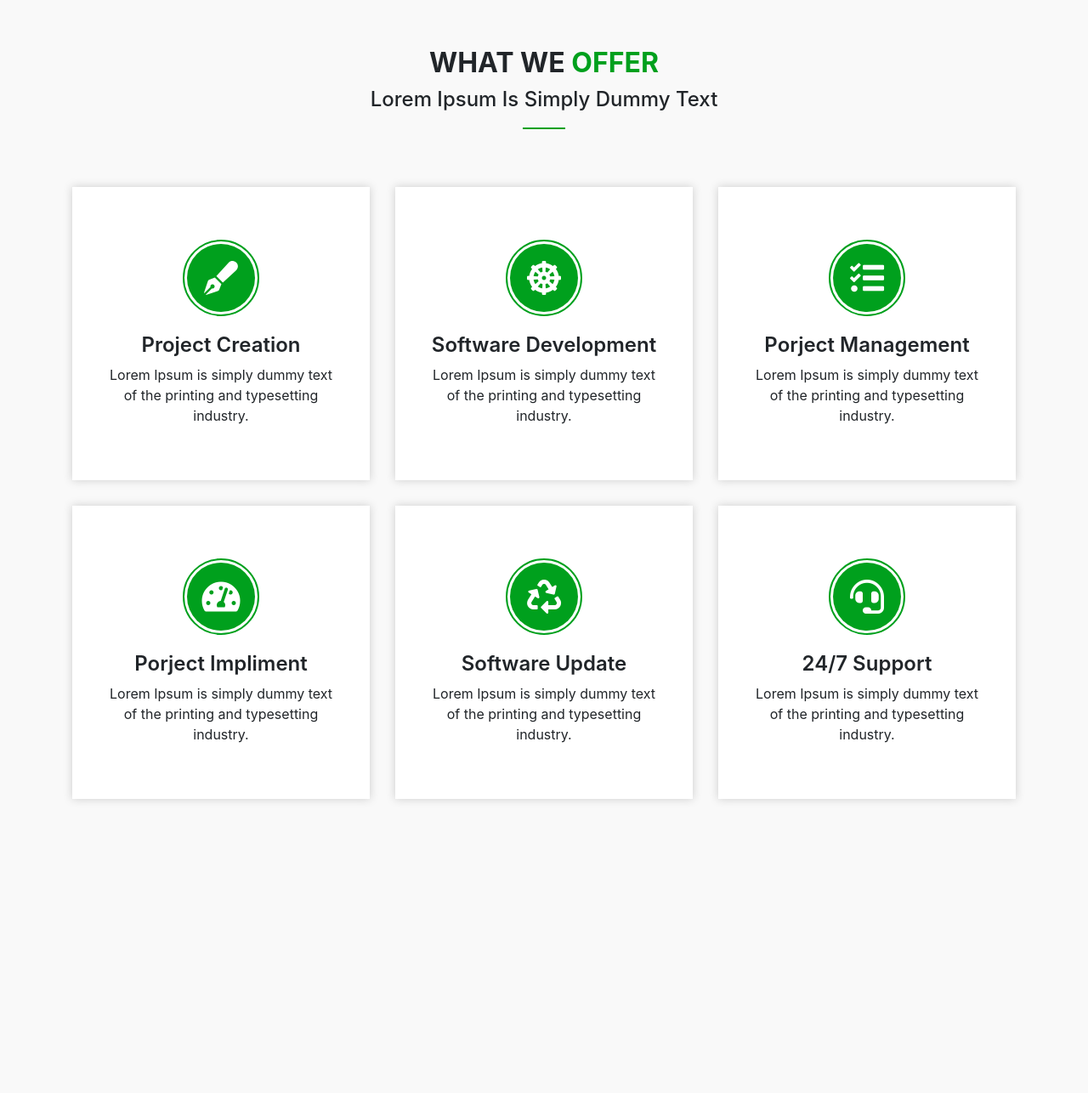
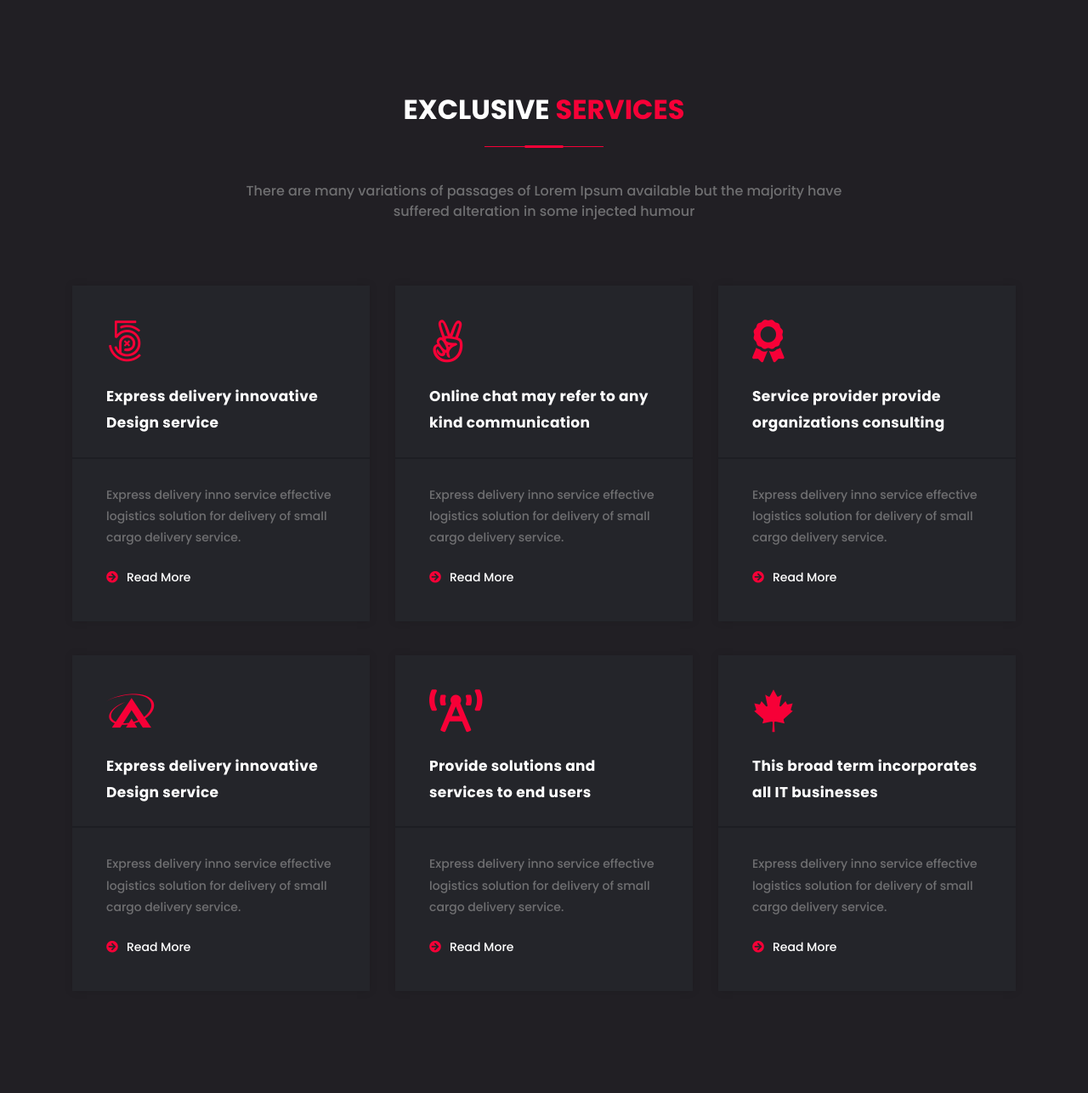
Before and after one commit to Arpit1546/ip_project, a PHP site: page /services.html in a window 1280 px wide. Shown: the whole page at 85% size. Before the commit the page ends 943 px from the top, so only its background shows below. Run offline with PHP 8.4, Linux system fonts and the light colour scheme; some libraries are stand-ins or nearby versions.

Commit message:
First commit

```diff
--- a/postcss.config.js
+++ /dev/null
@@ -1,6 +0,0 @@
-module.exports = {
-  plugins: {
-    tailwindcss: {},
-    autoprefixer: {},
-  },
-}
--- a/ser-style.css
+++ b/ser-style.css
@@ -1,251 +1,100 @@
-section {
-    padding: 60px 0;
-    min-height: 100vh;
-}
-a, a:hover, a:focus, a:active {
-    text-decoration: none;
-    outline: none;
-}
-ul {
-    margin: 0;
-    padding: 0;
-    list-style: none;
-}.bg-gray {
-    background-color: #f9f9f9;
+a,p,h1,h2,h3,h4,ul {
+	margin: 0;
+	padding: 0;
 }
 
-.site-heading h2 {
-  display: block;
-  font-weight: 700;
-  margin-bottom: 10px;
-  text-transform: uppercase;
+.section-services {
+	padding-top: 110px;
+	padding-bottom: 120px;
+	font-family: "Poppins", sans-serif;
+	background-color: #211f24;
+	color: #fff;
 }
 
-.site-heading h2 span {
-  color: #00a01d;
+.section-services .header-section {
+	margin-bottom: 35px;
 }
 
-.site-heading h4 {
-  display: inline-block;
-  padding-bottom: 20px;
-  position: relative;
-  text-transform: capitalize;
-  z-index: 1;
+.section-services .header-section .title {
+	position: relative;
+	margin-bottom: 40px;
+	padding-bottom: 25px;
+	text-transform: uppercase;
+	font-weight: 700;
 }
 
-.site-heading h4::before {
-  background: #00a01d none repeat scroll 0 0;
-  bottom: 0;
-  content: "";
-  height: 2px;
-  left: 50%;
-  margin-left: -25px;
-  position: absolute;
-  width: 50px;
+.section-services .header-section .title:before {
+	content: "";
+	position: absolute;
+	bottom: 0;
+	left: 50%;
+	transform: translateX(-50%);
+	width: 140px;
+	height: 1px;
+	background-color: #f70037;
 }
 
-.site-heading {
-  margin-bottom: 60px;
-  overflow: hidden;
-  margin-top: -5px;
+.section-services .header-section .title:after {
+	content: "";
+	position: absolute;
+	bottom: -1px;
+	left: 50%;
+	transform: translateX(-50%);
+	width: 45px;
+	height: 3px;
+	background-color: #f70037;
 }
 
-.carousel-shadow .owl-stage-outer {
-  margin: -15px -15px 0;
-  padding: 15px;
+.section-services .header-section .title span {
+	color: #f70037;
 }
 
-.we-offer-area .our-offer-carousel .owl-dots .owl-dot span {
-  background: #ffffff none repeat scroll 0 0;
-  border: 2px solid;
-  height: 15px;
-  margin: 0 5px;
-  width: 15px;
+.section-services .header-section .description {
+	color: #6f6f71;
 }
 
-.we-offer-area .our-offer-carousel .owl-dots .owl-dot.active span {
-  background: #00a01d none repeat scroll 0 0;
-  border-color: #00a01d;
+.section-services .single-service {
+	margin-top: 40px;
+	background-color: #24252a;
+	box-shadow: 0 0 10px 0 rgba(0,0,0,.1);
 }
 
-.we-offer-area .item {
-  background: #ffffff none repeat scroll 0 0;
-  border-left: 2px solid #00a01d;
-  -moz-box-shadow: 0 0 10px #cccccc;
-  -webkit-box-shadow: 0 0 10px #cccccc;
-  -o-box-shadow: 0 0 10px #cccccc;
-  box-shadow: 0 0 10px #cccccc;
-  overflow: hidden;
-  padding: 30px;
-  position: relative;
-  z-index: 1;
+.section-services .single-service .part-1 {
+	padding: 40px 40px 25px;
+	border-bottom: 2px solid #1d1e23;
 }
 
-.we-offer-area.text-center .item {
-  background: #ffffff none repeat scroll 0 0;
-  border: medium none;
-  padding: 67px 40px 64px;
+.section-services .single-service .part-1 i {
+	margin-bottom: 25px;
+	font-size: 50px;
+	color: #f70037;
 }
 
-.we-offer-area.text-center .item i {
-  background: #00a01d none repeat scroll 0 0;
-  -webkit-border-radius: 50%;
-  -moz-border-radius: 50%;
-  border-radius: 50%;
-  color: #ffffff;
-  font-size: 40px;
-  height: 80px;
-  line-height: 80px;
-  position: relative;
-  text-align: center;
-  width: 80px;
-  z-index: 1;
-  transition: all 0.35s ease-in-out;
-  -webkit-transition: all 0.35s ease-in-out;
-  -moz-transition: all 0.35s ease-in-out;
-  -ms-transition: all 0.35s ease-in-out;
-  -o-transition: all 0.35s ease-in-out;
-  margin-bottom: 25px;
+.section-services .single-service .part-1 .title {
+	font-size: 17px;
+	font-weight: 700;
+	letter-spacing: 0.02em;
+	line-height: 1.8em;
 }
 
-.we-offer-area.text-center .item i::after {
-  border: 2px solid #00a01d;
-  -webkit-border-radius: 50%;
-  -moz-border-radius: 50%;
-  border-radius: 50%;
-  content: "";
-  height: 90px;
-  left: -5px;
-  position: absolute;
-  top: -5px;
-  width: 90px;
-  z-index: -1;
-  transition: all 0.35s ease-in-out;
-  -webkit-transition: all 0.35s ease-in-out;
-  -moz-transition: all 0.35s ease-in-out;
-  -ms-transition: all 0.35s ease-in-out;
-  -o-transition: all 0.35s ease-in-out;
+.section-services .single-service .part-2 {
+	padding: 30px 40px 40px;
 }
 
-.we-offer-area.item-border-less .item {
-  border: medium none;
+.section-services .single-service .part-2 .description {
+	margin-bottom: 22px;
+	color: #6f6f71;
+	font-size: 14px;
+	line-height: 1.8em;
 }
 
-.we-offer-area .our-offer-items.less-carousel .equal-height {
-  margin-bottom: 30px;
+.section-services .single-service .part-2 a {
+	color: #fff;
+	font-size: 14px;
+	text-decoration: none;
 }
 
-.we-offer-area.item-border-less .item .number {
-  font-family: "Poppins",sans-serif;
-  font-size: 50px;
-  font-weight: 900;
-  opacity: 0.1;
-  position: absolute;
-  right: 30px;
-  top: 30px;
+.section-services .single-service .part-2 a i {
+	margin-right: 10px;
+	color: #f70037;
 }
-
-.our-offer-carousel.center-active .owl-item:nth-child(2n) .item,
-.we-offer-area.center-active .single-item:nth-child(2n) .item {
-  background: #00a01d none repeat scroll 0 0;
-}
-
-.our-offer-carousel.center-active .owl-item:nth-child(2n) .item i,
-.our-offer-carousel.center-active .owl-item:nth-child(2n) .item h4,
-.our-offer-carousel.center-active .owl-item:nth-child(2n) .item p,
-.we-offer-area.center-active .single-item:nth-child(2n) .item i,
-.we-offer-area.center-active .single-item:nth-child(2n) .item h4,
-.we-offer-area.center-active .single-item:nth-child(2n) .item p {
-  color: #ffffff;
-}
-
-.we-offer-area .item i {
-  color: #00a01d;
-  display: inline-block;
-  font-size: 60px;
-  margin-bottom: 20px;
-}
-
-.we-offer-area .item h4 {
-  font-weight: 600;
-  text-transform: capitalize;
-}
-
-.we-offer-area .item p {
-  margin: 0;
-}
-
-.we-offer-area .item i,
-.we-offer-area .item h4,
-.we-offer-area .item p {
-  transition: all 0.35s ease-in-out;
-  -webkit-transition: all 0.35s ease-in-out;
-  -moz-transition: all 0.35s ease-in-out;
-  -ms-transition: all 0.35s ease-in-out;
-  -o-transition: all 0.35s ease-in-out;
-}
-
-.we-offer-area .item::after {
-  background: #00a01d none repeat scroll 0 0;
-  content: "";
-  height: 100%;
-  left: -100%;
-  position: absolute;
-  top: 0;
-  transition: all 0.35s ease-in-out;
-  -webkit-transition: all 0.35s ease-in-out;
-  -moz-transition: all 0.35s ease-in-out;
-  -ms-transition: all 0.35s ease-in-out;
-  -o-transition: all 0.35s ease-in-out;
-  width: 100%;
-  z-index: -1;
-}
-
-.we-offer-area .item:hover::after {
-  left: 0;
-}
-
-.we-offer-area .item:hover i,
-.we-offer-area .item:hover h4,
-.we-offer-area .item:hover p {
-  color: #ffffff !important;
-}
-
-.we-offer-area.text-center .item:hover i::after {
-  border-color: #ffffff !important;
-}
-
-.we-offer-area.text-center .item:hover i {
-  background-color: #ffffff !important;
-  color: #00a01d !important;
-}
-
-.we-offer-area.text-left .item i {
-  background: #00a01d none repeat scroll 0 0;
-  -webkit-border-radius: 50%;
-  -moz-border-radius: 50%;
-  border-radius: 50%;
-  color: #ffffff;
-  display: inline-block;
-  font-size: 60px;
-  height: 100px;
-  line-height: 100px;
-  margin-bottom: 30px;
-  position: relative;
-  width: 100px;
-  z-index: 1;
-  text-align: center;
-}
-
-.we-offer-area.text-left .item i::after {
-  border: 2px solid #00a01d;
-  -webkit-border-radius: 50%;
-  -moz-border-radius: 50%;
-  border-radius: 50%;
-  content: "";
-  height: 120px;
-  left: -10px;
-  position: absolute;
-  top: -10px;
-  width: 120px;
-}
--- a/services.html
+++ b/services.html
@@ -1,97 +1,105 @@
 <!DOCTYPE html>
 <html lang="en">
 <head>
-    <meta charset="UTF-8">
-    <meta name="viewport" content="width=device-width, initial-scale=1.0">
-    <title>Document</title>
+	<meta charset="utf-8">
+	<meta name="viewport" content="width=device-width, initial-scale=1">
+	<title>Services Section Using Bootstrap 4</title>
+	<link rel="stylesheet" href="https://cdnjs.cloudflare.com/ajax/libs/font-awesome/5.11.2/css/all.min.css">
+	<link rel="stylesheet" href="https://cdnjs.cloudflare.com/ajax/libs/font-awesome/5.11.2/css/fontawesome.min.css">
+	<link rel="stylesheet" href="https://cdnjs.cloudflare.com/ajax/libs/twitter-bootstrap/4.4.1/css/bootstrap.css">
+	<link href="https://fonts.googleapis.com/css?family=Poppins:500,700&display=swap" rel="stylesheet">
     <link rel="stylesheet" href="ser-style.css">
-    <link rel="stylesheet" href="https://maxcdn.bootstrapcdn.com/bootstrap/4.1.3/css/bootstrap.min.css">
-  <link rel="stylesheet" href="https://demo.voidcoders.com/htmldemo/fitgear/main-files/assets/css/animate.css">
-<link rel="stylesheet" href="https://use.fontawesome.com/releases/v5.6.3/css/all.css">
 </head>
 <body>
-    <section class="we-offer-area text-center bg-gray">
+
+	<section class="section-services">
 		<div class="container">
-            <div class="row">
-                <div class="col-md-12">
-                    <div class="site-heading text-center">
-                        <h2>What we <span>Offer</span></h2>
-                        <h4>Lorem Ipsum is simply dummy text</h4>
+			<div class="row justify-content-center text-center">
+				<div class="col-md-10 col-lg-8">
+					<div class="header-section">
+						<h2 class="title">Exclusive <span>Services</span></h2>
+						<p class="description">There are many variations of passages of Lorem Ipsum available but the majority have suffered alteration in some injected humour</p>
 					</div>
 				</div>
 			</div>
-                <div class="row our-offer-items less-carousel">
-                    <!-- Single Item -->
-                    <div class="col-md-4 col-sm-6 equal-height">
-                        <div class="item">
-                            <i class="fas fa-pen-fancy"></i>
-                            <h4>Project creation</h4>
-                            <p>
-                                Lorem Ipsum is simply dummy text of the printing and typesetting industry.
-                            </p>
+			<div class="row">
+				<div class="col-md-6 col-lg-4">
+					<div class="single-service">
+						<div class="part-1">
+							<i class="fab fa-500px"></i>
+							<h3 class="title">Express delivery innovative Design service</h3>
 						</div>
+						<div class="part-2">
+							<p class="description">Express delivery inno service effective logistics solution for delivery of small cargo delivery service.</p>
+							<a href="#"><i class="fas fa-arrow-circle-right"></i>Read More</a>
 						</div>
-                    <!-- End Single Item -->
-
-                    <!-- Single Item -->
-                    <div class="col-md-4 col-sm-6 equal-height">
-                        <div class="item">
-                            <i class="fas fa-dharmachakra"></i>
-                            <h4>Software Development</h4>
-                            <p>
-                                Lorem Ipsum is simply dummy text of the printing and typesetting industry.
-                            </p>
-                        </div>
-                    </div>
-                    <!-- End Single Item -->
-
-                    <!-- Single Item -->
-                    <div class="col-md-4 col-sm-6 equal-height">
-                        <div class="item">
-                            <i class="fas fa-tasks"></i>
-                            <h4>Porject Management</h4>
-                            <p>
-                                Lorem Ipsum is simply dummy text of the printing and typesetting industry.
-                            </p>
-                        </div>
-                    </div>
-                    <!-- End Single Item -->
-
-                    <!-- Single Item -->
-                    <div class="col-md-4 col-sm-6 equal-height">
-                        <div class="item">
-                            <i class="fas fa-tachometer-alt"></i>
-                            <h4>Porject Impliment</h4>
-                            <p>
-                                Lorem Ipsum is simply dummy text of the printing and typesetting industry.
-                            </p>
-                        </div>
-                    </div>
-                    <!-- End Single Item -->
-
-                    <!-- Single Item -->
-                    <div class="col-md-4 col-sm-6 equal-height">
-                        <div class="item">
-                            <i class="fas fa-recycle"></i>
-                            <h4>Software Update</h4>
-                            <p>
-                                Lorem Ipsum is simply dummy text of the printing and typesetting industry.
-                            </p>
 					</div>
 				</div>
 
-                    <div class="col-md-4 col-sm-6 equal-height">
-                        <div class="item">
+				<div class="col-md-6 col-lg-4">
+					<div class="single-service">
+						<div class="part-1">
+							<i class="fab fa-angellist"></i>
+							<h3 class="title">Online chat may refer to any kind communication</h3>
+						</div>
+						<div class="part-2">
+							<p class="description">Express delivery inno service effective logistics solution for delivery of small cargo delivery service.</p>
+							<a href="#"><i class="fas fa-arrow-circle-right"></i>Read More</a>
+						</div>
+					</div>
+				</div>
+				<div class="col-md-6 col-lg-4">
+					<div class="single-service">
+						<div class="part-1">
+							<i class="fas fa-award"></i>
+							<h3 class="title">Service provider provide organizations consulting</h3>
+						</div>
+						<div class="part-2">
+							<p class="description">Express delivery inno service effective logistics solution for delivery of small cargo delivery service.</p>
+							<a href="#"><i class="fas fa-arrow-circle-right"></i>Read More</a>
+						</div>
+					</div>
+				</div>
 
-                            <i class="fas fa-headset"></i>
-                            <h4>24/7 Support</h4>
-                            <p>
-                                Lorem Ipsum is simply dummy text of the printing and typesetting industry.
-                            </p>
+				<div class="col-md-6 col-lg-4">
+					<div class="single-service">
+						<div class="part-1">
+							<i class="fab fa-asymmetrik"></i>
+							<h3 class="title">Express delivery innovative Design service</h3>
+						</div>
+						<div class="part-2">
+							<p class="description">Express delivery inno service effective logistics solution for delivery of small cargo delivery service.</p>
+							<a href="#"><i class="fas fa-arrow-circle-right"></i>Read More</a>
+						</div>
+					</div>
+				</div>
+				<div class="col-md-6 col-lg-4">
+					<div class="single-service">
+						<div class="part-1">
+							<i class="fas fa-broadcast-tower"></i>
+							<h3 class="title">Provide solutions and services to end users</h3>
+						</div>
+						<div class="part-2">
+							<p class="description">Express delivery inno service effective logistics solution for delivery of small cargo delivery service.</p>
+							<a href="#"><i class="fas fa-arrow-circle-right"></i>Read More</a>
+						</div>
+					</div>
+				</div>
+				<div class="col-md-6 col-lg-4">
+					<div class="single-service">
+						<div class="part-1">
+							<i class="fab fa-canadian-maple-leaf"></i>
+							<h3 class="title">This broad term incorporates all IT businesses</h3>
+						</div>
+						<div class="part-2">
+							<p class="description">Express delivery inno service effective logistics solution for delivery of small cargo delivery service.</p>
+							<a href="#"><i class="fas fa-arrow-circle-right"></i>Read More</a>
+						</div>
 					</div>
 				</div>
 			</div>
 		</div>
 	</section>
+
 </body>
 </html>
```
Also changed, not shown: package.json (deleted, +0 -12 lines), tailwind.config.js (deleted, +0 -8 lines). Lines whose indentation alone changed are shown as unchanged.
